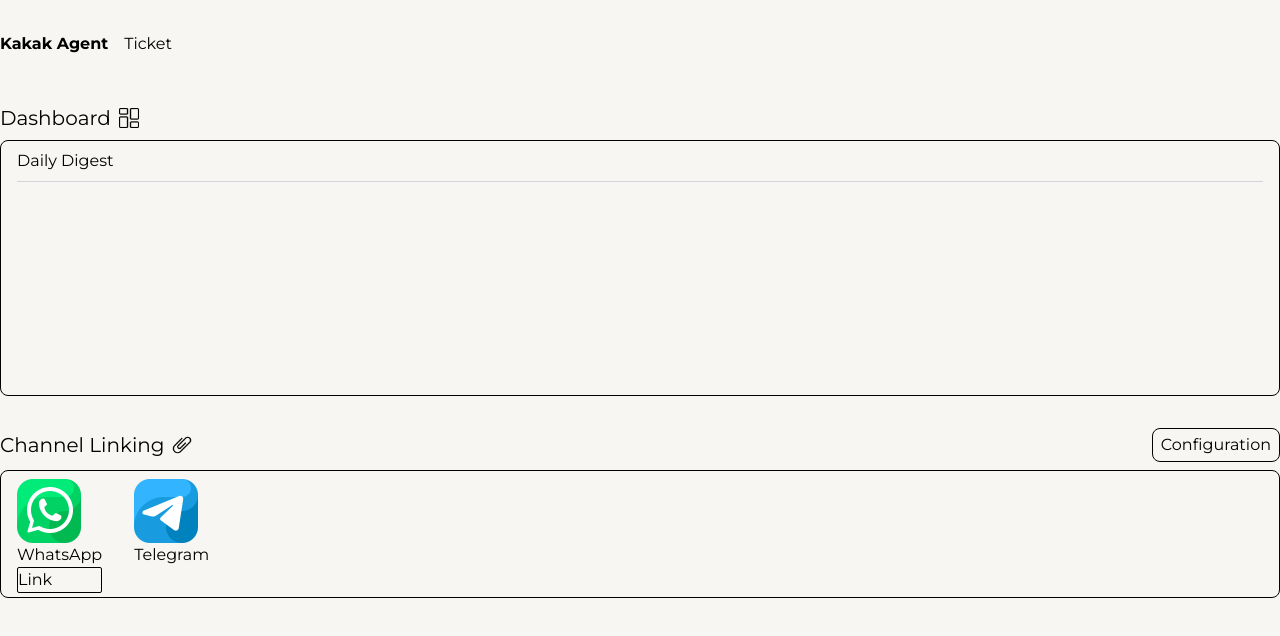
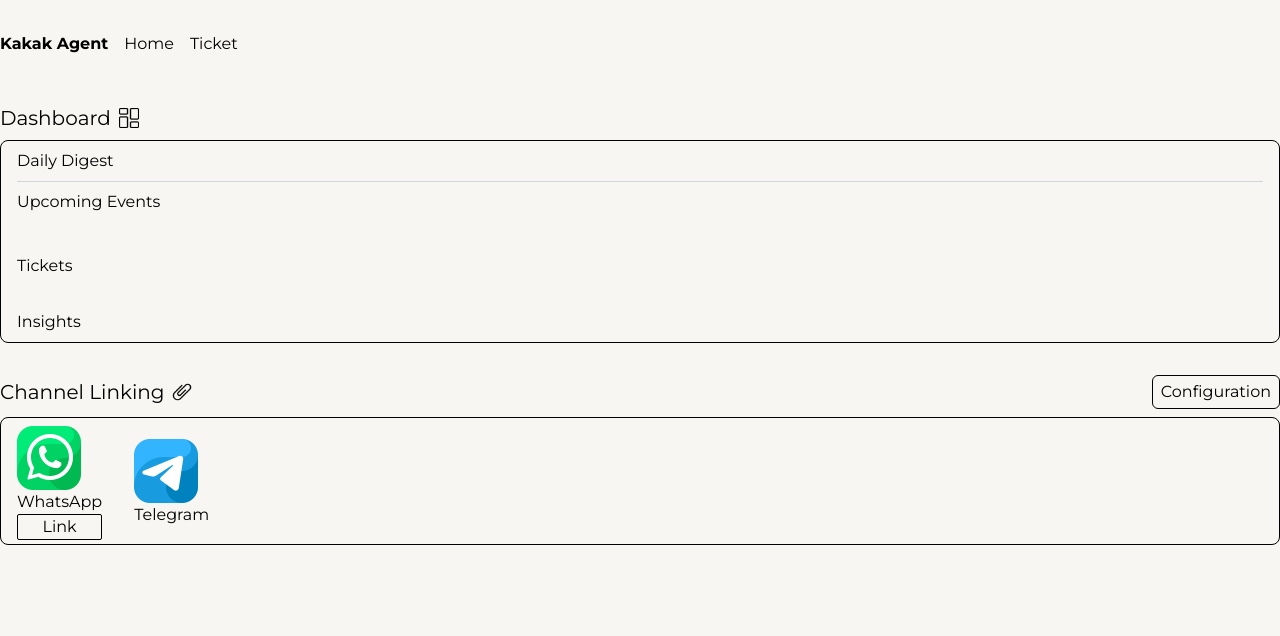
Before and after one commit to EwenCheung/Agentic-AI-Kakak-Agent, a React (Create React App) app in the folder frontend/: page / in a window 1280 px wide. Shown: the top 636 px of the page. Built offline with nearby package versions, Linux system fonts and the light colour scheme; the HTML template or start-up script is replaced by a standard one.

Commit message:
Add Tickets Page and some UI stuff

```diff
--- a/frontend/package.json
+++ b/frontend/package.json
@@ -15,6 +15,8 @@
     "react-dom": "^19.1.1",
     "react-loader-spinner": "^6.1.6",
     "react-router": "^7.8.2",
+    "react-router-dom": "^7.8.2",
+    "react-routr": "^0.0.0",
     "react-scripts": "5.0.1",
     "web-vitals": "^2.1.4"
   },
--- a/frontend/src/App.js
+++ b/frontend/src/App.js
@@ -1,19 +1,22 @@
-import React from 'react';
-import DashboardPage from './pages/DashboardPage';
-import './App.css';
-// import "@fontsource/montserrat";
-// import "@fontsource/montserrat/400.css";
-// import "@fontsource/montserrat/400-italic.css";
-import Header from './components/Header';
-import ChannelLinking from './pages/ChannelLinking';
+import React from "react";
+import { BrowserRouter as Router, Routes, Route } from "react-router-dom";
+import DashboardPage from "./pages/DashboardPage";
+import ChannelLinking from "./pages/ChannelLinking";
+import TicketPage from "./pages/Ticket";
+import Header from "./components/Header";
+import "./App.css";
 
 function App() {
   return (
-    <div className="mx-auto max-w-7xl my-8 mx-4">
-      <Header/>
-      <DashboardPage/>
-      <ChannelLinking/>
-    </div>
+    <Router>
+      <div className="mx-auto max-w-7xl my-8 mx-4">
+        <Header />
+        <Routes>
+          <Route path="/" element={<DashboardPage />} />
+          <Route path="/tickets" element={<TicketPage />} />
+        </Routes>
+      </div>
+    </Router>
   );
 }
 
--- a/frontend/src/components/Header.jsx
+++ b/frontend/src/components/Header.jsx
@@ -1,11 +1,15 @@
-import React from "react";
+import { useNavigate } from "react-router";
 
 const Header = () => {
+  const navigate = useNavigate();
+
   return (
     <header className="flex items-center font-montsera mb-8">
       <p className="mr-4 font-bold">Kakak Agent</p>
-      <button>Ticket</button>
-
+      <button className="mr-4" onClick={() => navigate("/")}>
+        Home
+      </button>
+      <button onClick={() => navigate("/ticket")}>Ticket</button>
     </header>
   );
 };
--- a/frontend/src/pages/ChannelLinking.jsx
+++ b/frontend/src/pages/ChannelLinking.jsx
@@ -8,7 +8,9 @@ const ChannelLinking = () => {
       <div className="flex items-center mb-2">
         <div className="text-xl mr-2">Channel Linking</div>
         <img src={ChannelIcon} alt="" className="w-5 h-5" />
-        <div className="ml-auto border border-black px-2 py-1 rounded-lg hover:bg-red-500 cursor-pointer">Configuration</div>
+        <div className="ml-auto border border-black px-2 py-1 rounded-md hover:bg-red-500 cursor-pointer">
+          Configuration
+        </div>
       </div>
       <div className="border border-black px-4 py-2 rounded-lg h-32">
         <div>
@@ -16,13 +18,13 @@ const ChannelLinking = () => {
               <hr className="border-t border-gray-300 mt-2"></hr> */}
         </div>
 
-        <div className="flex">
+        <div className="flex items-center">
           {/* Add your channel linking options here */}
           <div className="mr-8">
             <img src={WhatsappIcon} className="w-16" alt="" />
             WhatsApp
-            <div className="border border-black rounded-sm">
-                Link
+            <div className="flex justify-center border border-black rounded-sm">
+              Link
             </div>
           </div>
           <div>
--- a/frontend/src/pages/DashboardPage.jsx
+++ b/frontend/src/pages/DashboardPage.jsx
@@ -1,6 +1,7 @@
 import React from "react";
 import Header from "../components/Header";
 import DashBoardIcon from "../assets/dashboard.png";
+import ChannelLinking from "./ChannelLinking";
 
 const DashboardPage = () => {
   return (
@@ -11,11 +12,27 @@ const DashboardPage = () => {
           <img src={DashBoardIcon} className="w-5 h-5" alt="Dashboard Icon" />
         </div>
 
-        <div className="border border-black px-4 py-2 rounded-lg h-64">
+        <div className="border border-black px-4 py-2 rounded-lg">
           <p>Daily Digest</p>
           <hr class="border-t border-gray-300 mt-2"></hr>
+          <div className="grid grid-cols-1 grid-rows-3 gap-4">
+            <div>
+              <div className="mt-2">Upcoming Events</div>
+              {/* fetch from backend */}
+            </div>
+            <div>
+              <div className="mt-4">Tickets</div>
+              {/* fetch from backend */}
+            </div>
+
+            <div>
+              <div className="mt-4">Insights</div>
+              {/* fetch from backend */}
+            </div>
+          </div>
         </div>
       </div>
+      <ChannelLinking/>
     </div>
   );
 };
--- /dev/null
+++ b/frontend/src/pages/Ticket.jsx
@@ -0,0 +1,9 @@
+const TicketPage = () => {
+    return (
+        <div>
+            <h1>Ticket Page</h1>
+        </div>
+    );
+}
+
+export default TicketPage;
```
Also changed, not shown: 1 other file (tests, documents, lock files or other folders).
